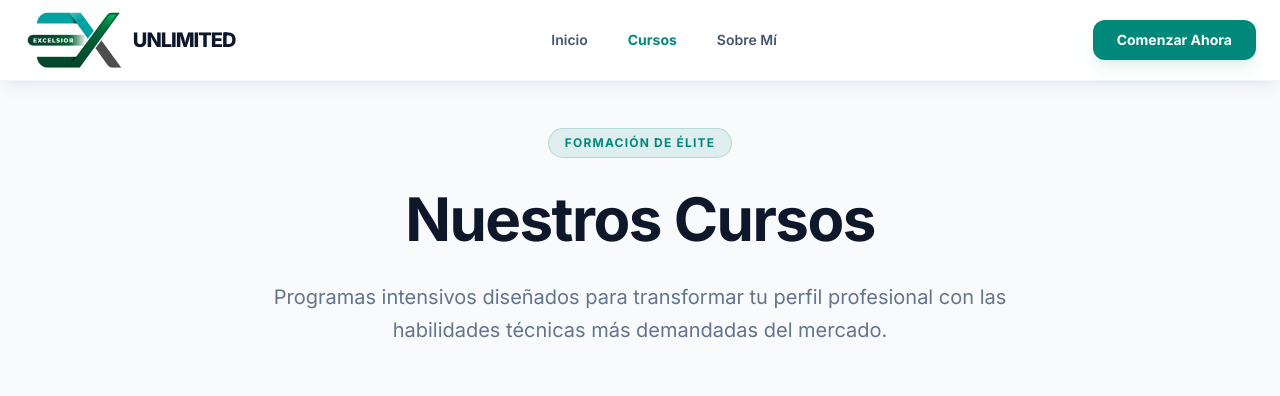
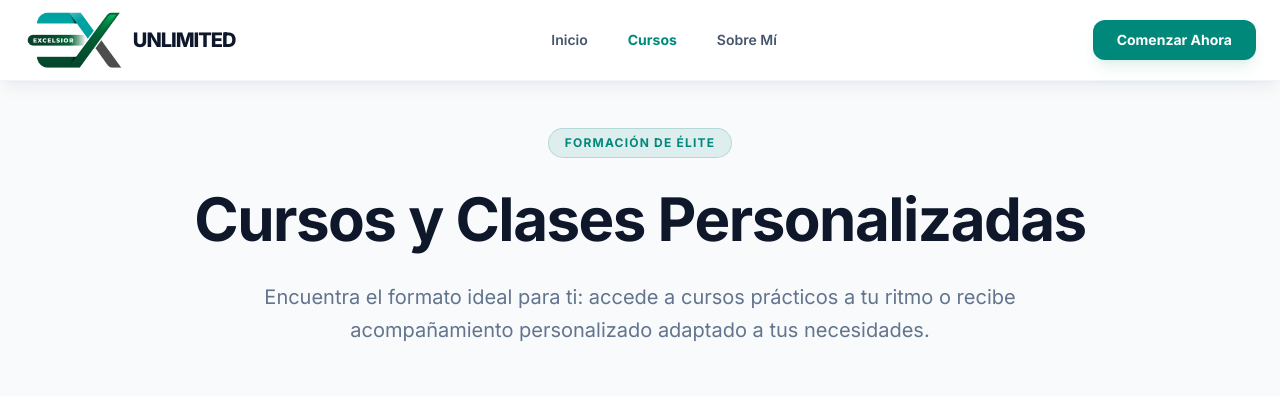
Before and after one commit to JoseCarmona17/Data-Academy, a React (Vite) app: page /cursos in a window 1280 px wide. Shown: the top 396 px of the page. Built offline with nearby package versions, Linux system fonts and the light colour scheme.

Commit message:
feat: update home and cursos

```diff
--- a/src/pages/Cursos.jsx
+++ b/src/pages/Cursos.jsx
@@ -105,9 +105,9 @@ export default function Cursos() {
           <div className="inline-flex items-center gap-2 bg-primary/10 border border-primary/20 rounded-full px-4 py-1.5 mb-6">
             <span className="text-primary text-[10px] lg:text-xs font-bold uppercase tracking-widest">Formación de Élite</span>
           </div>
-          <h1 className="text-3xl lg:text-6xl font-bold text-navy mb-6 tracking-tight leading-tight">Nuestros Cursos</h1>
+          <h1 className="text-3xl lg:text-6xl font-bold text-navy mb-6 tracking-tight leading-tight">Cursos y Clases Personalizadas</h1>
           <p className="text-slate-500 text-base lg:text-xl max-w-3xl mx-auto leading-relaxed">
-            Programas intensivos diseñados para transformar tu perfil profesional con las habilidades técnicas más demandadas del mercado.
+            Encuentra el formato ideal para ti: accede a cursos prácticos a tu ritmo o recibe acompañamiento personalizado adaptado a tus necesidades.
           </p>
         </div>
       </section>
@@ -117,6 +117,9 @@ export default function Cursos() {
         <div className="max-w-7xl mx-auto px-6">
           <div className="grid grid-cols-1 md:grid-cols-2 lg:grid-cols-3 gap-8 lg:gap-10">
 
+            {courses.map((c) => (
+              <CourseItem key={c.title} c={c} />
+            ))}
 
             {/* Manual Card for Personalized Classes */}
             <div className="group flex flex-col bg-navy rounded-[2rem] border-2 transition-all duration-300 hover:shadow-2xl hover:shadow-primary/20 border-white/10 hover:border-primary/40 relative overflow-hidden h-full">
@@ -183,9 +186,7 @@ export default function Cursos() {
                 </div>
               </div>
             </div>
-            {courses.map((c) => (
-              <CourseItem key={c.title} c={c} />
-            ))}
+
           </div>
         </div>
       </section>
--- a/src/pages/Home.jsx
+++ b/src/pages/Home.jsx
@@ -19,7 +19,7 @@ import { FaWhatsapp } from 'react-icons/fa'
 import { courses } from '../data/courses'
 
 const tools = [
-  { name: 'Microsoft Excel', icon: <FileSpreadsheet className="w-6 h-6" />, color: 'from-primary to-primary-dark'},
+  { name: 'Microsoft Excel', icon: <FileSpreadsheet className="w-6 h-6" />, color: 'from-primary to-primary-dark' },
   { name: 'Power BI', icon: <BarChart3 className="w-6 h-6" />, color: 'from-yellow-400 to-orange-500' },
   { name: 'Google Sheets', icon: <FileSpreadsheet className="w-6 h-6" />, color: 'from-blue-400 to-blue-600' },
   { name: 'Data Studio (Looker Studio)', icon: <Search className="w-6 h-6" />, color: 'from-purple-400 to-purple-600' },
@@ -225,7 +225,11 @@ export default function Home() {
 
           <div className="grid grid-cols-1 md:grid-cols-2 lg:grid-cols-3 gap-6 lg:gap-8">
 
-             {/* Manual Card for Personalized Classes */}
+            {courses.map((c) => (
+              <CourseCard key={c.title} course={c} />
+            ))}
+
+            {/* Manual Card for Personalized Classes */}
             <div className="group bg-navy rounded-[2rem] border border-white/10 overflow-hidden hover:shadow-2xl hover:shadow-primary/20 transition-all duration-300 flex flex-col h-full relative">
               <div className="absolute top-4 left-4 z-10">
                 <span className="text-[10px] font-bold px-3 py-1.5 rounded-full uppercase tracking-wider shadow-sm bg-primary text-white">
@@ -262,9 +266,6 @@ export default function Home() {
                 </div>
               </div>
             </div>
-            {courses.map((c) => (
-              <CourseCard key={c.title} course={c} />
-            ))}
 
           </div>
         </div>
@@ -375,7 +376,7 @@ export default function Home() {
       </section>
 
       {/* ── CTA FINAL ── */}
-      <section className="py-16 lg:py-24 bg-navy text-white relative overflow-hidden mx-4 lg:mx-6 rounded-[2rem] lg:rounded-[2.5rem]">
+      <section className="py-16 lg:py-24 bg-navy text-white relative overflow-hidden mx-4 lg:mx-6 rounded-[2rem] lg:rounded-[2.5rem] mb-16">
         <div className="absolute top-0 right-0 w-[300px] lg:w-[400px] h-[300px] lg:h-[400px] bg-primary/20 rounded-full blur-[80px] lg:blur-[100px] -translate-y-1/2 translate-x-1/2" />
         <div className="absolute bottom-0 left-0 w-[200px] lg:w-[300px] h-[200px] lg:h-[300px] bg-primary-light/10 rounded-full blur-[80px] lg:blur-[100px] translate-y-1/2 -translate-x-1/2" />
 
```
